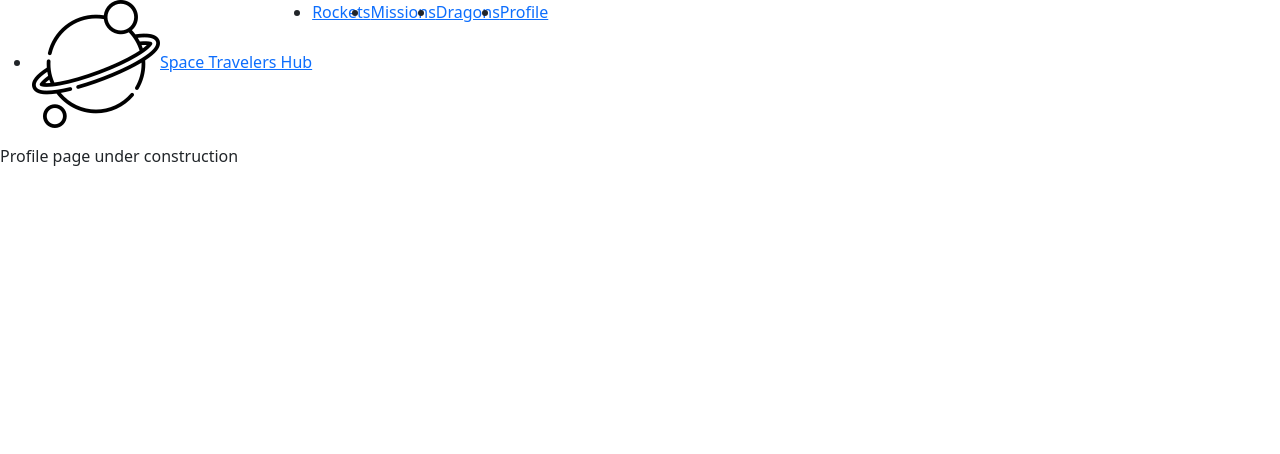
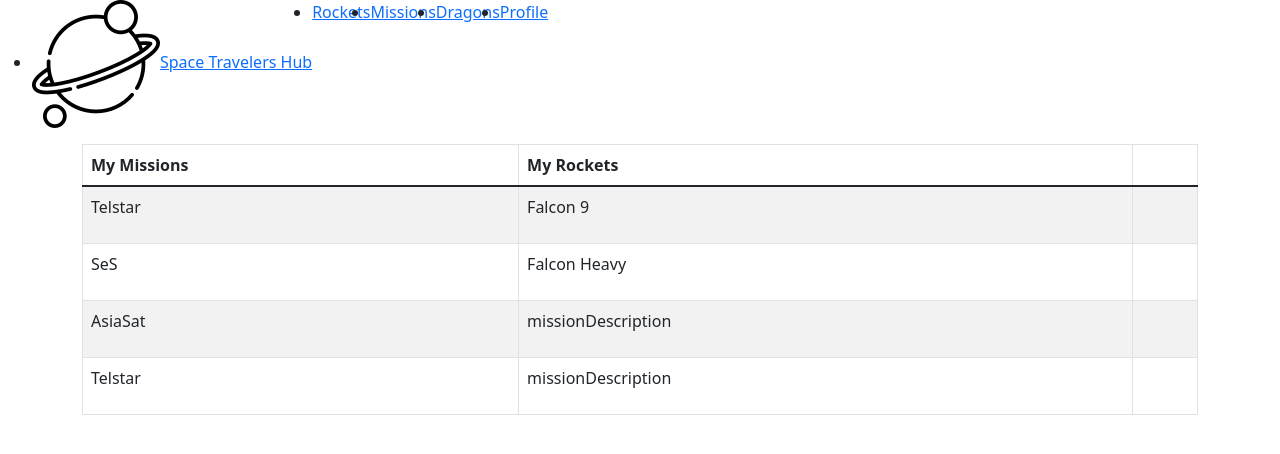
Before and after one commit to Mhdez221993/spacex_travelers_hub, a React (Create React App) app: page /profile in a window 1280 px wide. Shown: the top 454 px of the page. Built offline with nearby package versions, Linux system fonts and the light colour scheme.

Commit message:
Add table for profile page

```diff
--- a/src/components/Profile/Profile.js
+++ b/src/components/Profile/Profile.js
@@ -1,5 +1,44 @@
 import React from 'react';
+import { Container, Table } from 'react-bootstrap';
 
-const Profile = () => <div>Profile page under construction</div>;
+const Profile = () => (
+  <div>
+    <Container>
+      <Table striped bordered hover>
+        <thead>
+          <tr>
+            <th>My Missions</th>
+            <th>My Rockets</th>
+            <th>{'  '}</th>
+          </tr>
+        </thead>
+        <tbody>
+
+          <tr>
+            <td><p>Telstar</p></td>
+            <td><p>Falcon 9</p></td>
+            <td />
+          </tr>
+          <tr>
+            <td><p>SeS</p></td>
+            <td><p>Falcon Heavy</p></td>
+            <td />
+          </tr>
+          <tr>
+            <td><p>AsiaSat</p></td>
+            <td><p>missionDescription</p></td>
+            <td />
+          </tr>
+          <tr>
+            <td><p>Telstar</p></td>
+            <td><p>missionDescription</p></td>
+            <td />
+          </tr>
+
+        </tbody>
+      </Table>
+    </Container>
+  </div>
+);
 
 export default Profile;
```
